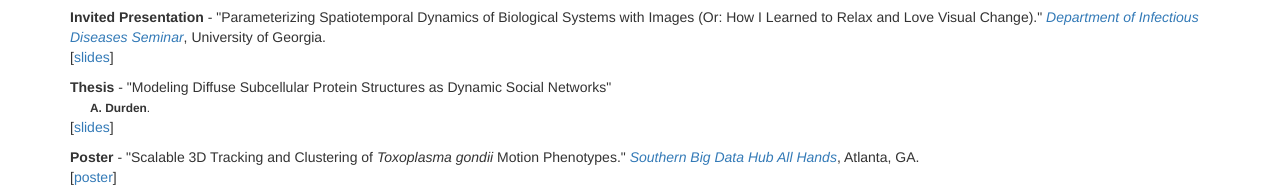
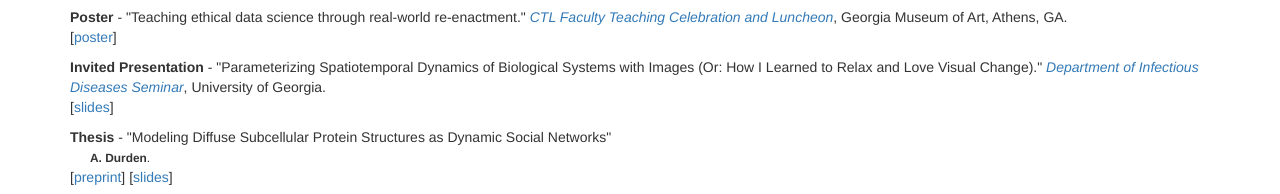
Before and after one commit to quinngroup/quinngroup.github.io, a plain HTML site: page presentations.html in a window 1280 px wide. Shown: the part 272-466 px from the top of the page. Drawn offline with Linux system fonts and the light colour scheme.

Commit message:
Added Durden thesis and Lilly poster.

```diff
--- a/presentations.html
+++ b/presentations.html
@@ -98,12 +98,15 @@
             <div class="col-lg-12">
                 <h2>2019</h2>
 
+                <p><strong>Poster</strong> - "Teaching ethical data science through real-world re-enactment." <em><a href="http://ctl.uga.edu/events/faculty-appreciation-luncheon">CTL Faculty Teaching Celebration and Luncheon</a></em>, Georgia Museum of Art, Athens, GA. <br />
+                [<a href="artifacts/posters/Lilly_Poster_SPQ.pptx">poster</a>]</p>
+
                 <p><strong>Invited Presentation</strong> - "Parameterizing Spatiotemporal Dynamics of Biological Systems with Images (Or: How I Learned to Relax and Love Visual Change)." <em><a href="https://vet.uga.edu/id_files/Quinn_Seminar_Notice.png">Department of Infectious Diseases Seminar</a></em>, University of Georgia. <br />
                 [<a href="http://cs.uga.edu/~squinn/content/ID_Seminar_2019.pptx">slides</a>]</p>
 
                 <p><strong>Thesis</strong> - "Modeling Diffuse Subcellular Protein Structures as Dynamic Social Networks"<br />
                   <small style="padding-left: 20px;"><strong>A. Durden</strong>.</small></span> <br />
-                [<a href="artifacts/presentations/ADurden_MS_Defense.pptx">slides</a>]</p>
+                [<a href="https://arxiv.org/abs/1904.12960">preprint</a>] [<a href="artifacts/presentations/ADurden_MS_Defense.pptx">slides</a>]</p>
 
                 <p><strong>Poster</strong> - "Scalable 3D Tracking and Clustering of <em>Toxoplasma gondii</em> Motion Phenotypes." <em><a href="https://southbigdatahub.org/calendar/2019allhands/">Southern Big Data Hub All Hands</a></em>, Atlanta, GA. <br />
                 [<a href="artifacts/posters/SDBH_2019.pptx">poster</a>]</p>
```
Also changed, not shown: 1 other file.
